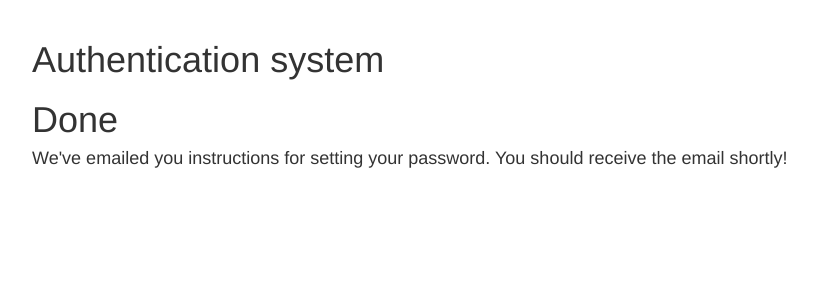
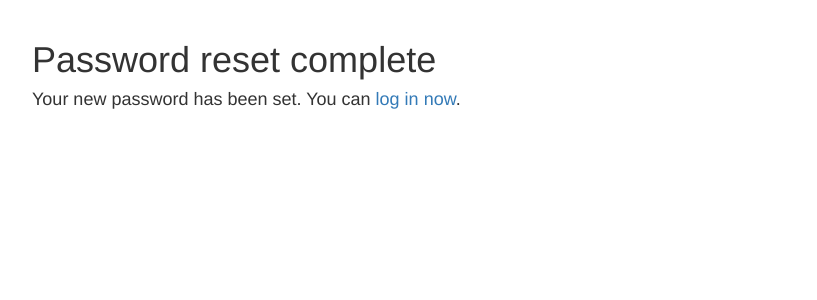
Before and after one commit to dhruviturakhia12/Django-Practice-Repo, a Django app: page /password-reset-complete/ in a window 1280 px wide. Shown: the part 52-352 px from the top of the page, without its empty margins (38-855 px from the left). Run offline with Django 4.2, Linux system fonts and the light colour scheme; some libraries are stand-ins or nearby versions.

Commit message:
Added bootstrap

```diff
--- a/django_projects/templates/base.html
+++ b/django_projects/templates/base.html
@@ -32,7 +32,6 @@
 
 </nav>
 <div class="container">
-<h1>Authentication system</h1>
 {% block main%}{% endblock %}
 </div>
 </body>
--- a/django_projects/templates/home.html
+++ b/django_projects/templates/home.html
@@ -3,6 +3,7 @@
 {% block title%}Homepage{% endblock %}
 
 {% block main%}
+<h1>Authentication system</h1>
 {% if user.is_authenticated %}
 <h2>Welcome, <strong>{{user.first_name}}</strong></h2>
 <button type="submit" class="btn" onclick="location.href = 'logout/'" >Logout</button>
--- a/django_projects/templates/password_reset_complete.html
+++ b/django_projects/templates/password_reset_complete.html
@@ -9,6 +9,6 @@ padding:10px 50px;
 margin: 5px;
 font-size:20px
 </style>
-<h1>Done</h1>
-  <h4>We've emailed you instructions for setting your password. You should receive the email shortly!</h4>
+<h1>Password reset complete</h1>
+<h4>Your new password has been set. You can <a href="{% url 'login' %}"> log in now</a>.</h4>
 {% endblock %}
--- a/django_projects/templates/password_reset_confirm.html
+++ b/django_projects/templates/password_reset_confirm.html
@@ -15,7 +15,7 @@ font-size:20px
 <form method="POST">
   {% csrf_token %}
   {{ form.as_p }}
-  <input type="submit" value="Change my password">
+  <input type="submit" class="btn" value="Change my password">
 </form>
 
 {% else %}
--- a/django_projects/templates/password_reset_form.html
+++ b/django_projects/templates/password_reset_form.html
@@ -15,9 +15,6 @@ font-size:20px
   <form method="POST">
     {% csrf_token %}
     {{ form.as_p }}
-<!--    <input type="text" name="email" class="input" placeholder="Email"><br>-->
-<!--    <button type="submit" class="btn">Send me instructions</button>-->
-        <input type="submit" value="Send me instructions!">
-
+        <input type="submit" class="btn" value="Send me instructions!">
   </form>
 {% endblock %}
```
